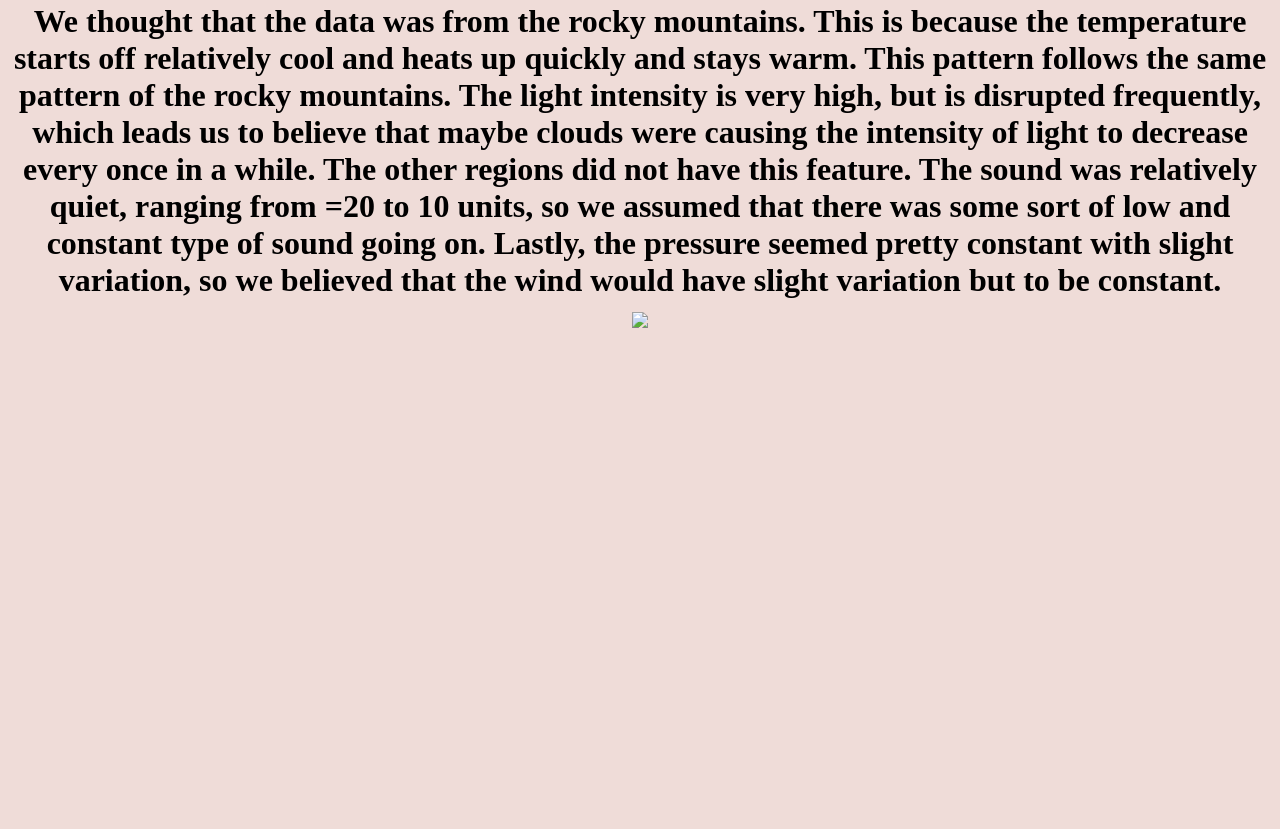
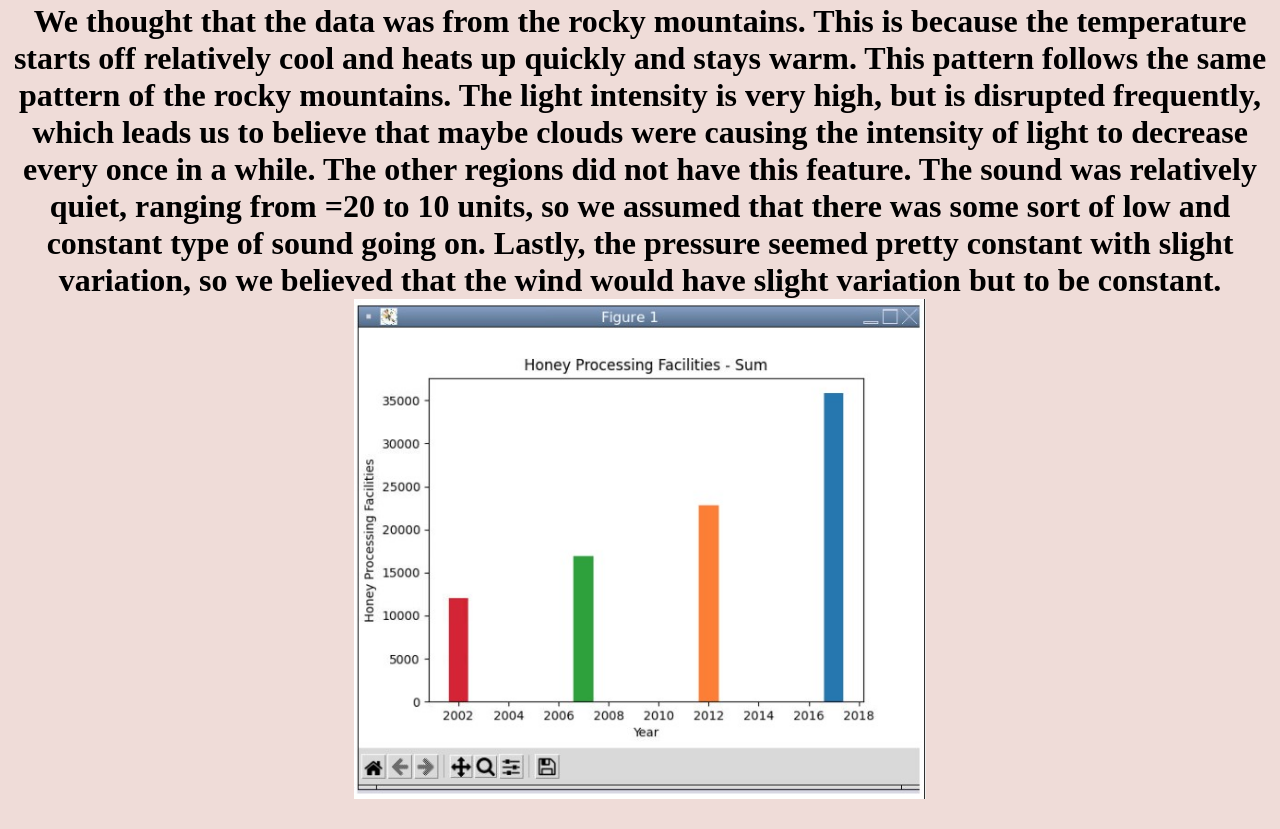
Before and after one commit to Kangster11/Kangster11, a plain HTML site: page portfolio.html in a window 1280 px wide. Shown: the part 4925-5754 px from the top of the page. Before the commit the page ends 5283 px from the top, so only its background shows below. Drawn offline with Linux system fonts and the light colour scheme.

Commit message:
Update portfolio.html

```diff
--- a/portfolio.html
+++ b/portfolio.html
@@ -64,7 +64,7 @@
     <p1> believed that the wind would have slight variation but to be constant.
     <br>
     <center>
-    <img src="images/3.2.4graph.PNG" height="500">
+    <img src="images/bargraph2.jpg" height="500">
     <br>
     </a>
 
```
